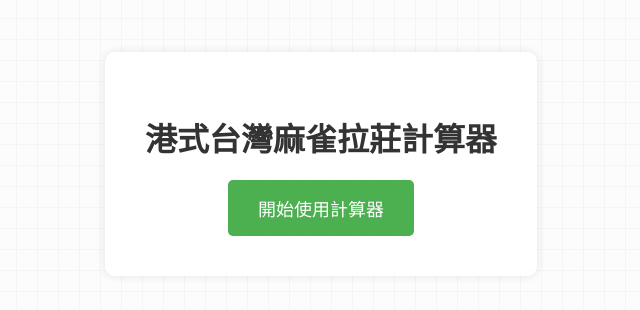
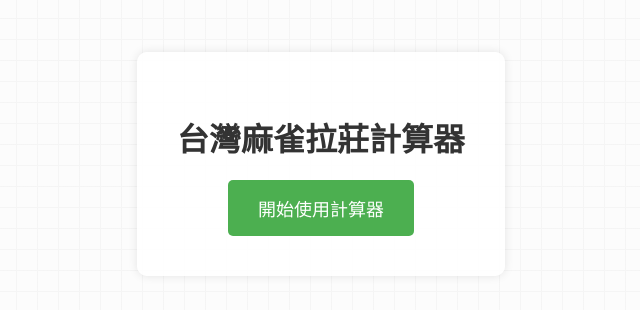
Before and after one commit to sunshine0909/sunshine, a plain HTML site: page index.html in a window 1280 px wide. Shown: the part 236-546 px from the top of the page, without its empty margins (319-959 px from the left). Drawn offline with Linux system fonts and the light colour scheme.

Commit message:
Update and rename Index.html to index.html

```diff
--- a/Index.html
+++ b/index.html
@@ -47,7 +47,7 @@
 </head>
 <body>
     <div class="container">
-        <h1>港式台灣麻雀拉莊計算器</h1>
+        <h1>台灣麻雀拉莊計算器</h1>
         <a href="calculator.html" class="btn">開始使用計算器</a>
     </div>
 </body>
```
